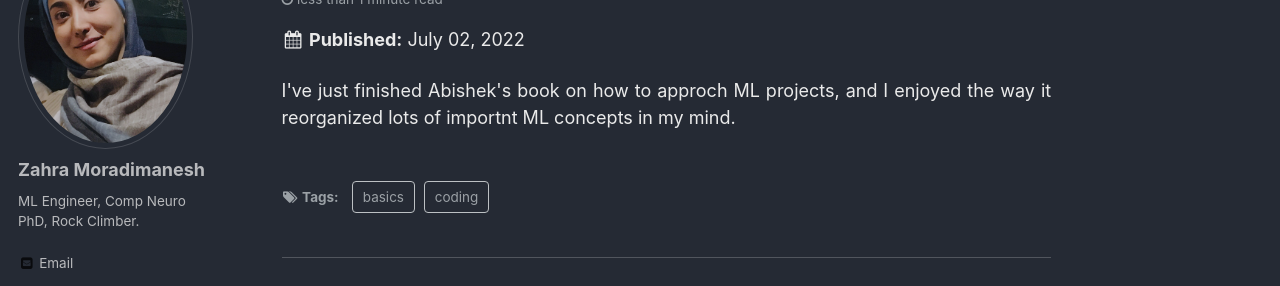
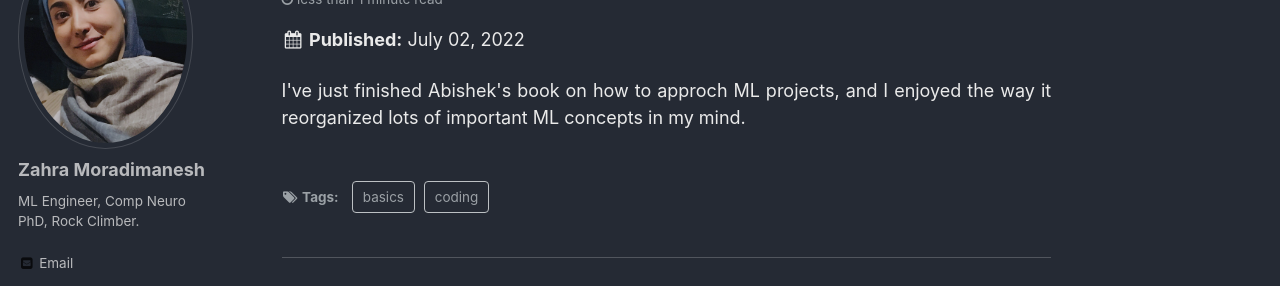
Before and after one commit to zahramor/zahramor.github.io, a Jekyll site: the page built from _posts/2022-07-02-basics-coding-AAAMLP.md, in a window 1280 px wide and 1201 px high. Shown: the part 193-479 px from the top of the window. Built offline with Jekyll 4.4.1, drawn with Linux system fonts in a browser that asks for light colours; some web fonts are replaced.

Commit message:
Update 2022-07-02-basics-coding-AAAMLP.md

```diff
--- a/_posts/2022-07-02-basics-coding-AAAMLP.md
+++ b/_posts/2022-07-02-basics-coding-AAAMLP.md
@@ -7,6 +7,6 @@
   - coding
 ---
 
-<p align="justify">I've just finished Abishek's book on how to approch ML projects, and I enjoyed the way it reorganized lots of importnt ML concepts in my mind.</p>
+<p align="justify">I've just finished Abishek's book on how to approch ML projects, and I enjoyed the way it reorganized lots of important ML concepts in my mind.</p>
 
 <p align="justify"></p>
```
